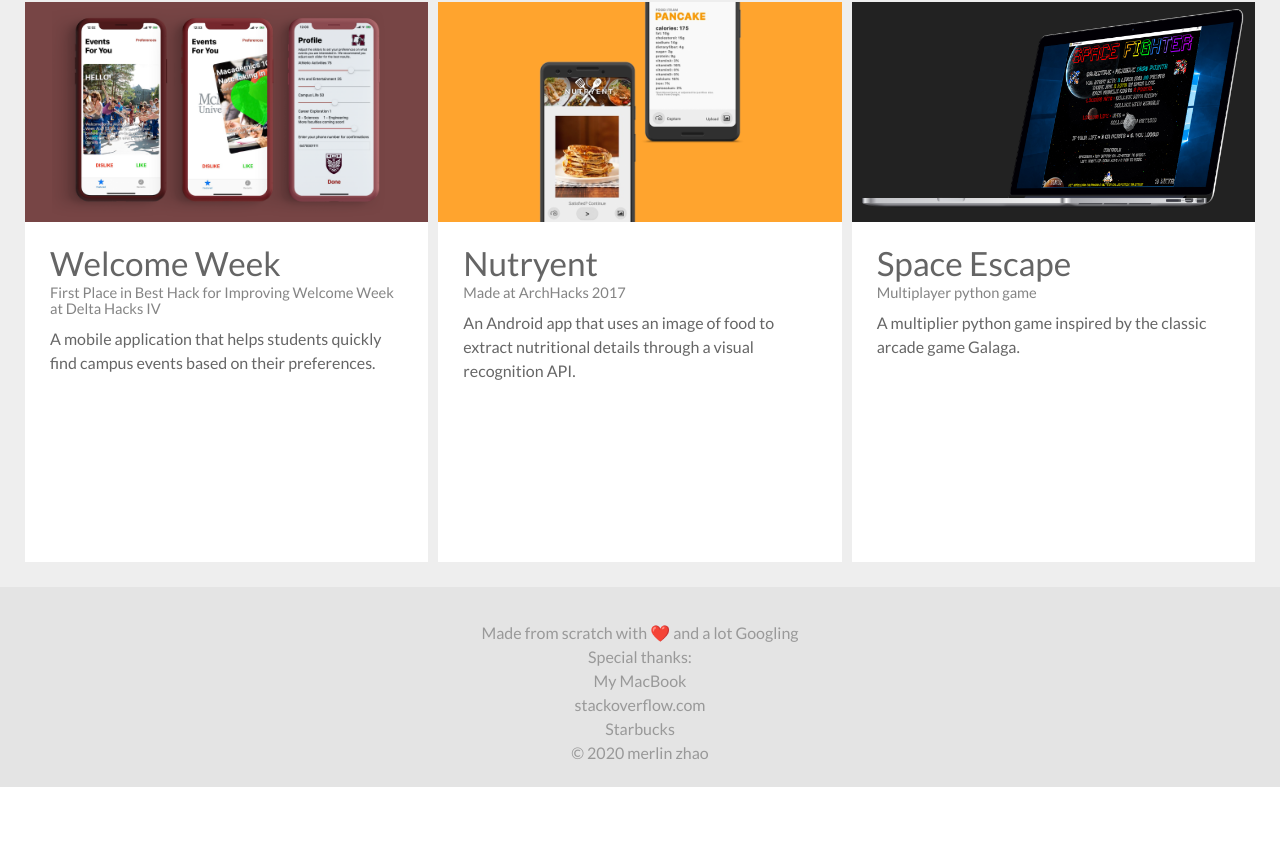
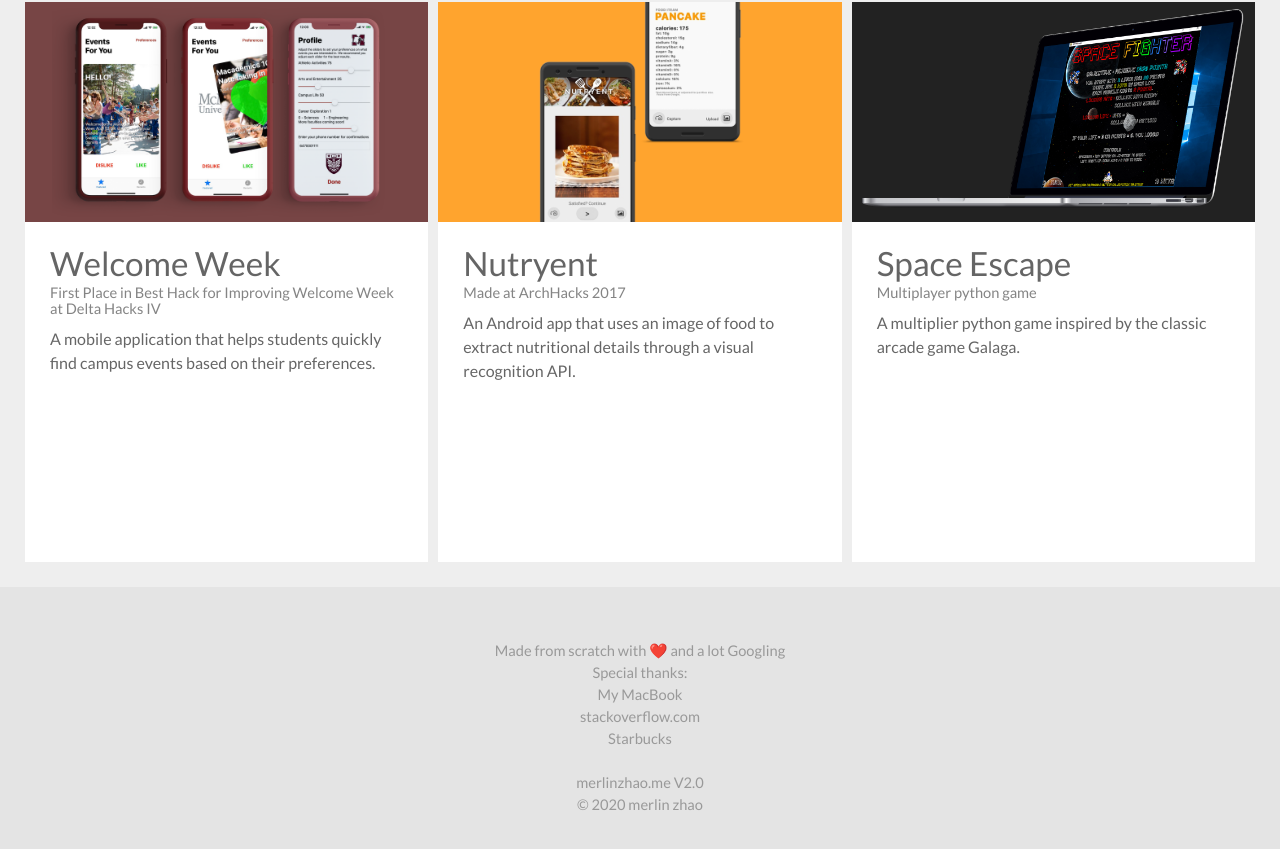
Before and after one commit to merlinzhao/merlinzhao_web, a Vue app: page /projects in a window 1280 px wide. Shown: the part 1518-2367 px from the top of the page. Before the commit the page ends 2305 px from the top, so only its background shows below. Built offline with nearby package versions, Linux system fonts and the light colour scheme; some icons are missing.

Commit message:
beta downlaod resume. ready for main branch:

```diff
--- a/src/components/footer.vue
+++ b/src/components/footer.vue
@@ -10,9 +10,9 @@
         max-width: 1250px;
       "
     >
-      <button class="footerButton">
-        <i class="fas fa-file-alt" style="opacity: 0" />
-      </button>
+      <a class="footerButton" href="../assets/MZ_resume.pdf" download>
+        <i class="fas fa-file-alt" />
+      </a>
       <button
         v-if="page === 'home'"
         class="footerButton"
@@ -47,7 +47,8 @@
     <p class="footerText">
       Made from scratch with ❤️ and a lot Googling
       <br />Special thanks: <br />My MacBook
-      <br />stackoverflow.com<br />Starbucks<br />© 2020 merlin zhao
+      <br />stackoverflow.com<br />Starbucks<br /><br />merlinzhao.me V2.0<br />©
+      2020 merlin zhao
     </p>
   </div>
 </template>
@@ -73,7 +74,7 @@ export default {
 </script>
 <style scoped>
 .footerBackground {
-  height: 200px;
+  height: 270px;
   width: 100%;
   background: var(--bg-e4e4e4);
   display: flex;
@@ -99,7 +100,7 @@ export default {
 .footerText {
   margin: 0px;
   color: #999;
-  font-size: 12pt;
+  font-size: 11pt;
   text-align: center;
 }
 @media only screen and (max-width: 768px) {
```
Also changed, not shown: 1 other file (tests, documents, lock files or other folders).
